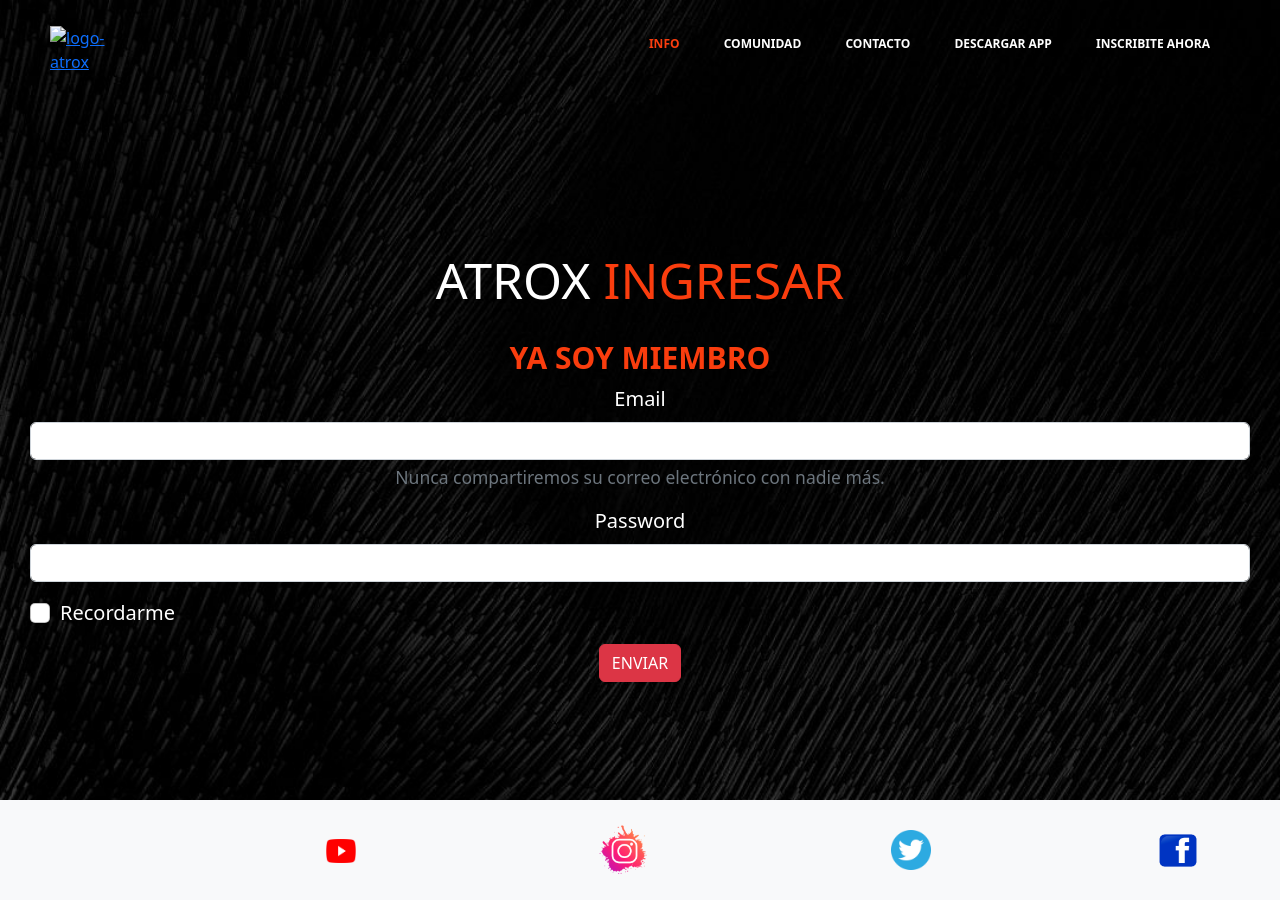
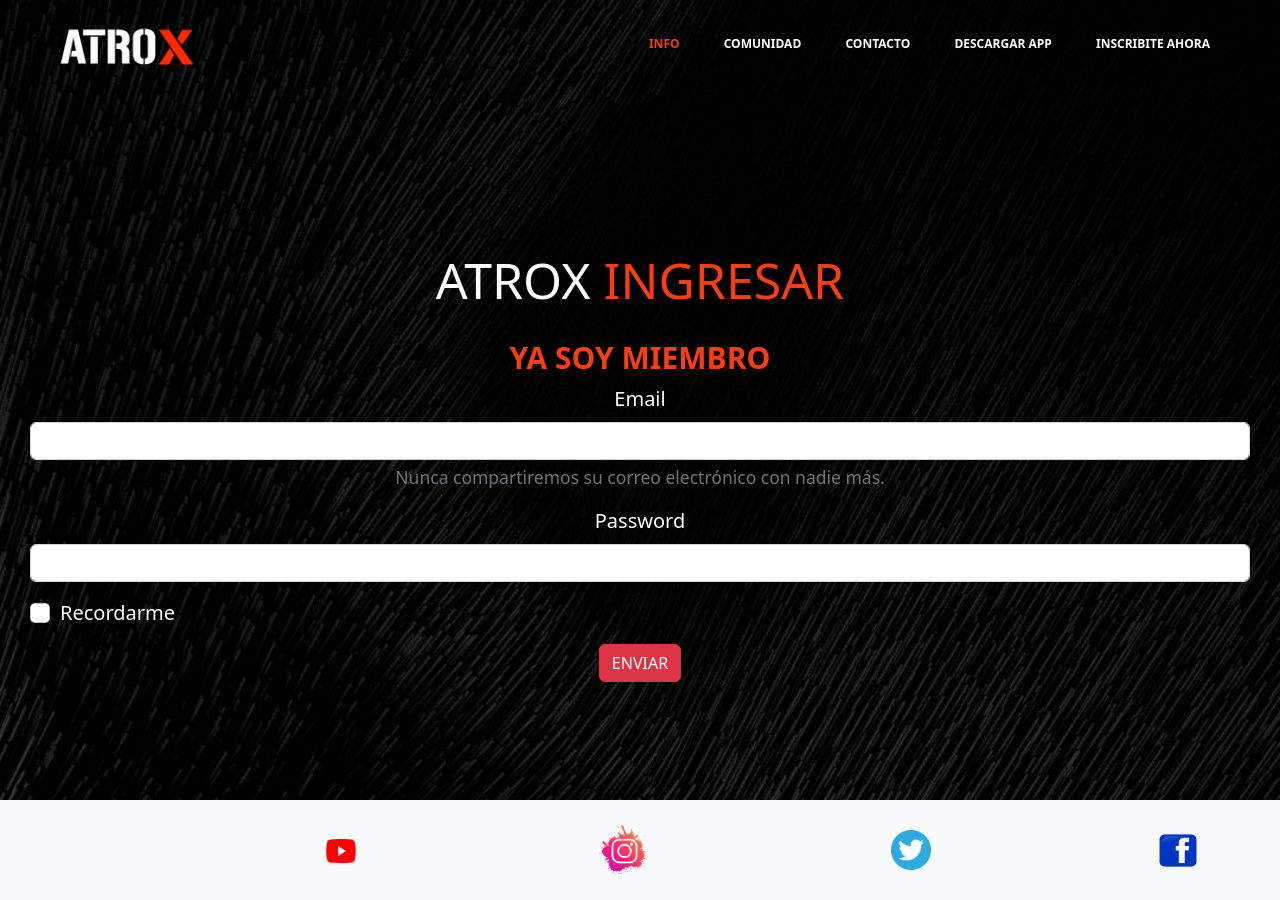
Before and after one commit to tanquetowers2/repo_julio2, a website: page pages/Comunidad.html in a window 1280 px wide. Drawn offline with nearby package versions, Linux system fonts and the light colour scheme; the site is published under a folder, as on GitHub Pages, so addresses that start at the root find nothing; a web font is replaced by a local one.

Commit message:
cambios finales

```diff
--- a/pages/Comunidad.html
+++ b/pages/Comunidad.html
@@ -23,7 +23,7 @@
     <header class="header__comunidad">
         <nav>
             <div>
-                <a href="../index.html"><img src="/elementos/ATROXLOGO.PNG" alt="logo-atrox" class="logo"></a>
+                <a href="../index.html"><img src="../elementos/ATROXLOGO.PNG" alt="logo-atrox" class="logo"></a>
             </div>
 
 
```
Also changed, not shown: pages/Contacto.html (+1 -1 lines), pages/DescargarApp.html (+1 -1 lines), pages/Info.html (+1 -1 lines), pages/opinion.html (+1 -1 lines).
